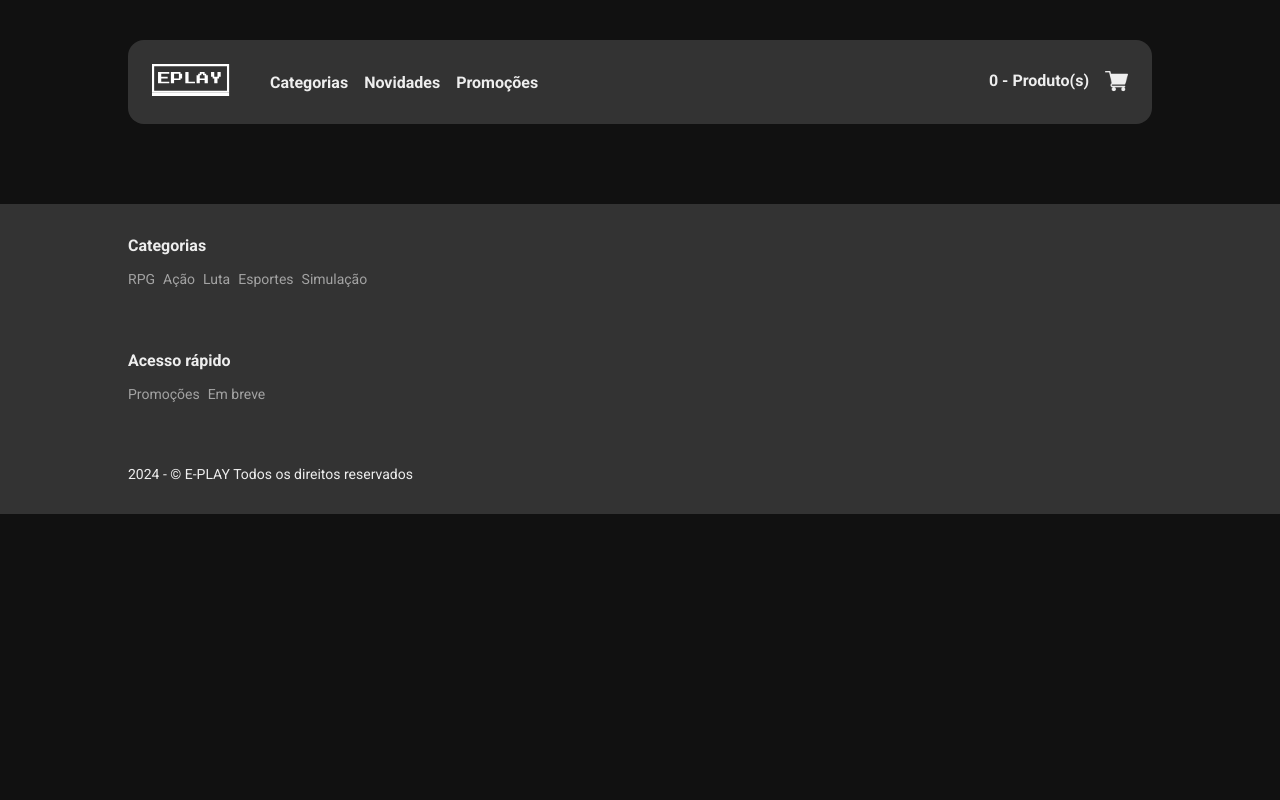
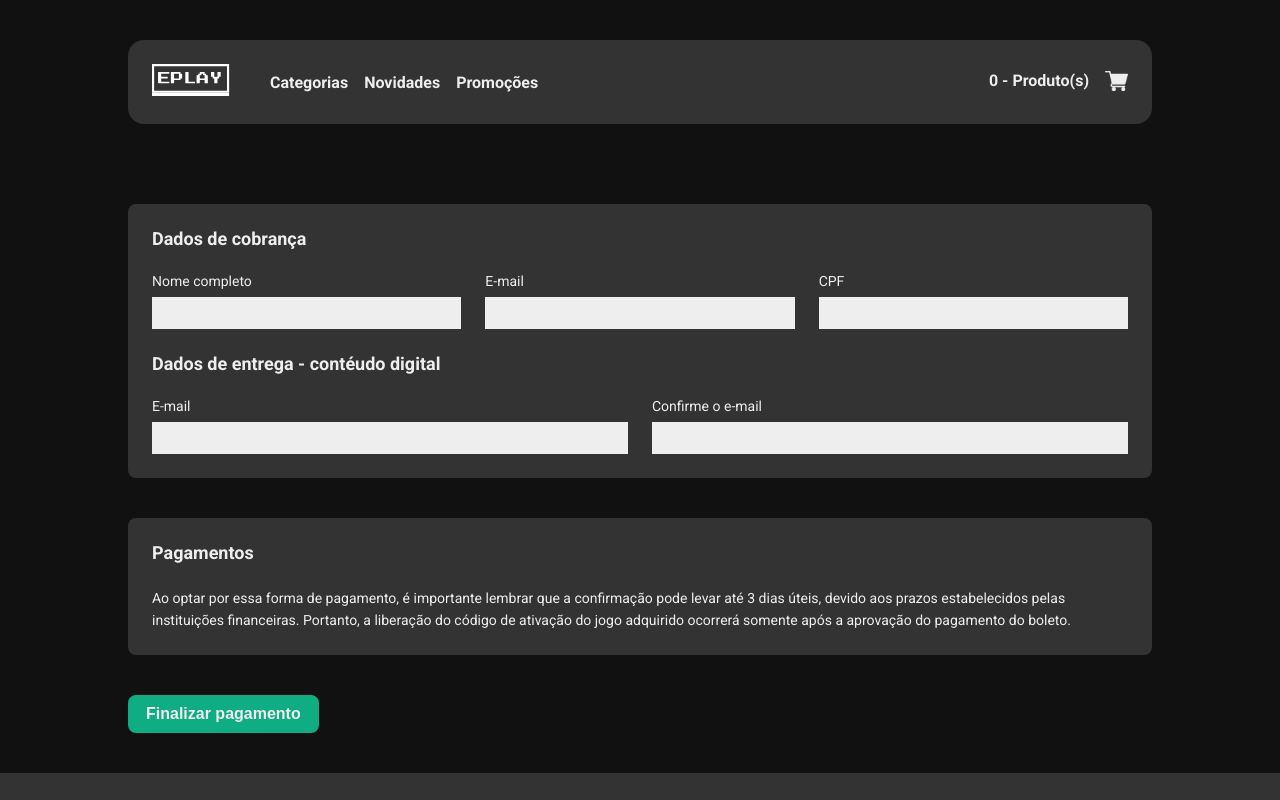
Before and after one commit to JoaopauloDevJ/e-commerce, a React (Create React App) app: page /checkout in a window 1280 px wide. Shown: the top 800 px of the page. Built offline with nearby package versions, Linux system fonts and the light colour scheme.

Commit message:
Checkout de pagamento.

```diff
--- /dev/null
+++ b/src/components/Card/index.tsx
@@ -0,0 +1,17 @@
+import * as S from './styles'
+
+export type Props = {
+  children: JSX.Element
+  title: string
+}
+
+const Card = ({ children, title }: Props) => {
+  return (
+    <S.container>
+      <h2>{title}</h2>
+      {children}
+    </S.container>
+  )
+}
+
+export default Card
--- /dev/null
+++ b/src/components/Card/styles.ts
@@ -0,0 +1,24 @@
+import styled from 'styled-components'
+import { colors } from '../../stylos'
+
+export const container = styled.div`
+  border-radius: 8px;
+  background-color: ${colors.gray};
+  padding: 24px;
+  margin-bottom: 40px;
+
+  h2,
+  h3 {
+    font-size: 18px;
+    margin-bottom: 24px;
+  }
+
+  .margin-top {
+    margin-top: 24px;
+  }
+
+  p {
+    font-size: 14px;
+    line-height: 22px;
+  }
+`
--- a/src/components/Footer/styles.ts
+++ b/src/components/Footer/styles.ts
@@ -6,6 +6,7 @@
   background-color: ${colors.gray};
   padding: 32px 0;
   font-size: 14px;
+  margin-top: 40px;
 `
 
 export const SectionTitle = styled.h4`
--- /dev/null
+++ b/src/pages/Checkout/index.tsx
@@ -0,0 +1,55 @@
+import * as S from './styles'
+import Card from '../../components/Card'
+import Button from '../../components/Button'
+
+const Checkout = () => {
+  return (
+    <div className="container">
+      <Card title="Dados de cobrança">
+        <>
+          <S.Row>
+            <S.InputGroup>
+              <label htmlFor="fullName">Nome completo</label>
+              <input id="fullName" type="text" />
+            </S.InputGroup>
+            <S.InputGroup>
+              <label htmlFor="email">E-mail</label>
+              <input id="email" type="text" />
+            </S.InputGroup>
+            <S.InputGroup>
+              <label htmlFor="cpf">CPF</label>
+              <input id="cpf" type="text" />
+            </S.InputGroup>
+          </S.Row>
+          <h3 className="margin-top">Dados de entrega - contéudo digital</h3>
+          <S.Row>
+            <S.InputGroup>
+              <label htmlFor="deliveryEmail">E-mail</label>
+              <input id="deliveryEmail" type="text" />
+            </S.InputGroup>
+            <S.InputGroup>
+              <label htmlFor="confirmeDeliveryEmail">Confirme o e-mail</label>
+              <input id="confirmeDeliveryEmail" type="text" />
+            </S.InputGroup>
+          </S.Row>
+        </>
+      </Card>
+      <Card title="Pagamentos">
+        <div>
+          <p>
+            Ao optar por essa forma de pagamento, é importante lembrar que a
+            confirmação pode levar até 3 dias úteis, devido aos prazos
+            estabelecidos pelas instituições financeiras. Portanto, a liberação
+            do código de ativação do jogo adquirido ocorrerá somente após a
+            aprovação do pagamento do boleto.
+          </p>
+        </div>
+      </Card>
+      <Button type="button" title="Clique aqui para finalizar a compra!">
+        Finalizar pagamento
+      </Button>
+    </div>
+  )
+}
+
+export default Checkout
--- /dev/null
+++ b/src/pages/Checkout/styles.ts
@@ -0,0 +1,25 @@
+import styled from 'styled-components'
+import { colors } from '../../stylos'
+
+export const Row = styled.div`
+  display: flex;
+  column-gap: 24px;
+`
+
+export const InputGroup = styled.div`
+  flex: auto;
+
+  label {
+    font-size: 14px;
+    margin-bottom: 8px;
+    display: block;
+  }
+
+  input {
+    background-color: ${colors.white};
+    border: 1px solid ${colors.white};
+    height: 32px;
+    padding: 0 8px;
+    width: 100%;
+  }
+`
--- a/src/routes.tsx
+++ b/src/routes.tsx
@@ -2,12 +2,14 @@
 import Home from './pages/Home'
 import Categories from './pages/Categories'
 import Product from './pages/Product'
+import Checkout from './pages/Checkout'
 
 const Rotas = () => (
   <Routes>
     <Route path="/" element={<Home />} />
     <Route path="/categories" element={<Categories />} />
     <Route path="/Product/:id" element={<Product />} />
+    <Route path="/checkout" element={<Checkout />} />
   </Routes>
 )
 
```
